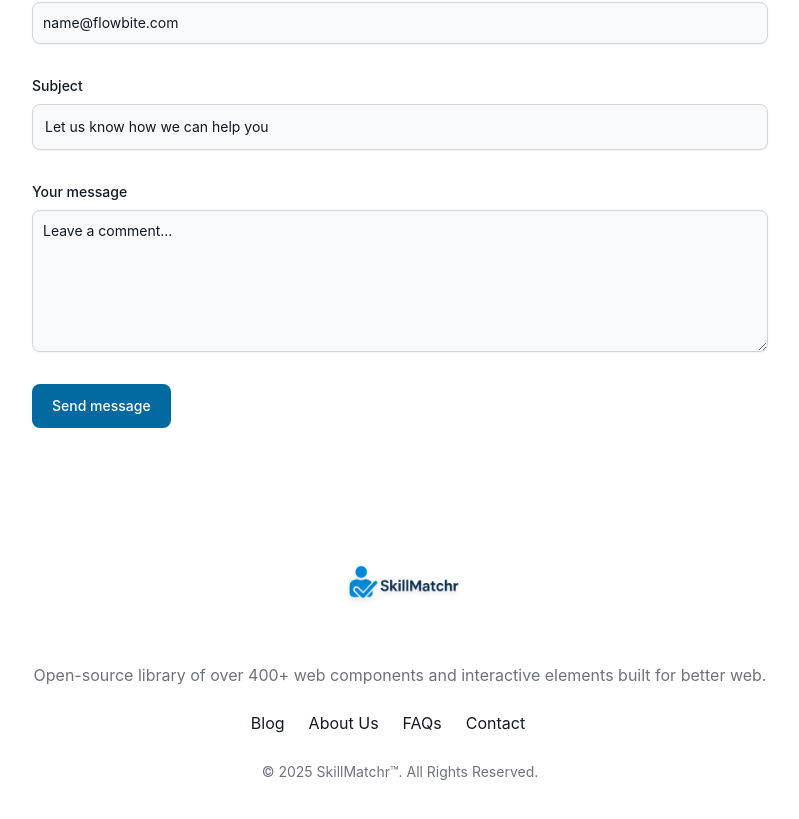
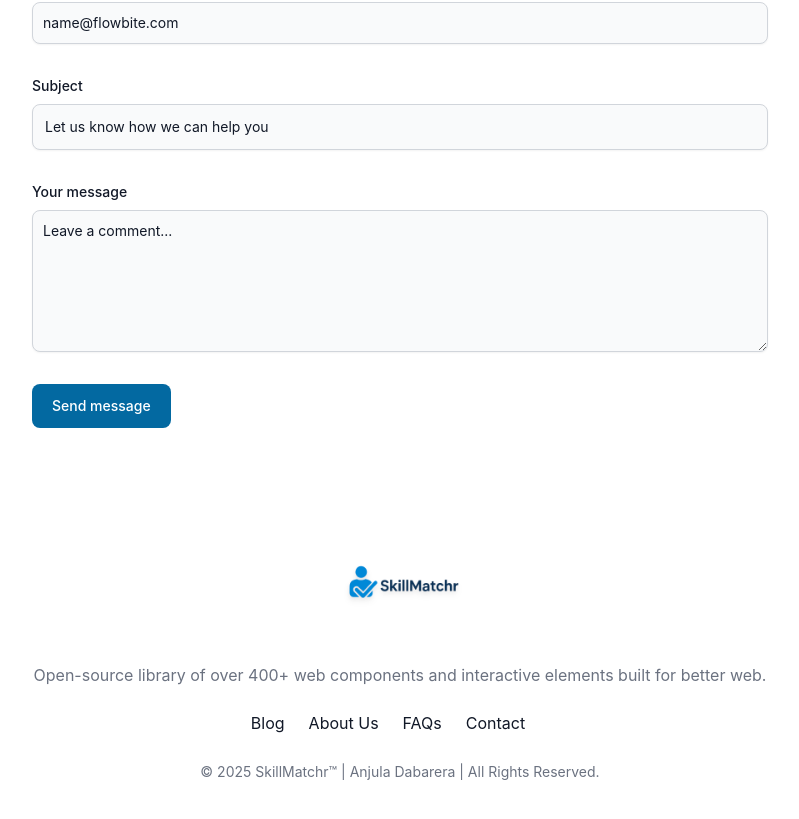
Before and after one commit to anjuladabarera/AI-ResumeAnalyzer, a React (Vite) app in the folder frontend/: page /contactUs in a window 1280 px wide. Shown: the part 347-1166 px from the top of the page, without its empty margins (240-1039 px from the left). Built offline with nearby package versions, Linux system fonts and the light colour scheme.

Commit message:
fix: Update copyright notice in Footer component to include author name

```diff
--- a/frontend/src/components/footer.jsx
+++ b/frontend/src/components/footer.jsx
@@ -39,7 +39,7 @@ export const Footer = () => {
 
         {/* Copyright */}
         <span className="text-sm text-gray-500 dark:text-gray-400">
-          © {new Date().getFullYear()} SkillMatchr™. All Rights Reserved.
+          © {new Date().getFullYear()} SkillMatchr™ | Anjula Dabarera | All Rights Reserved.
         </span>
       </div>
     </footer>
```
